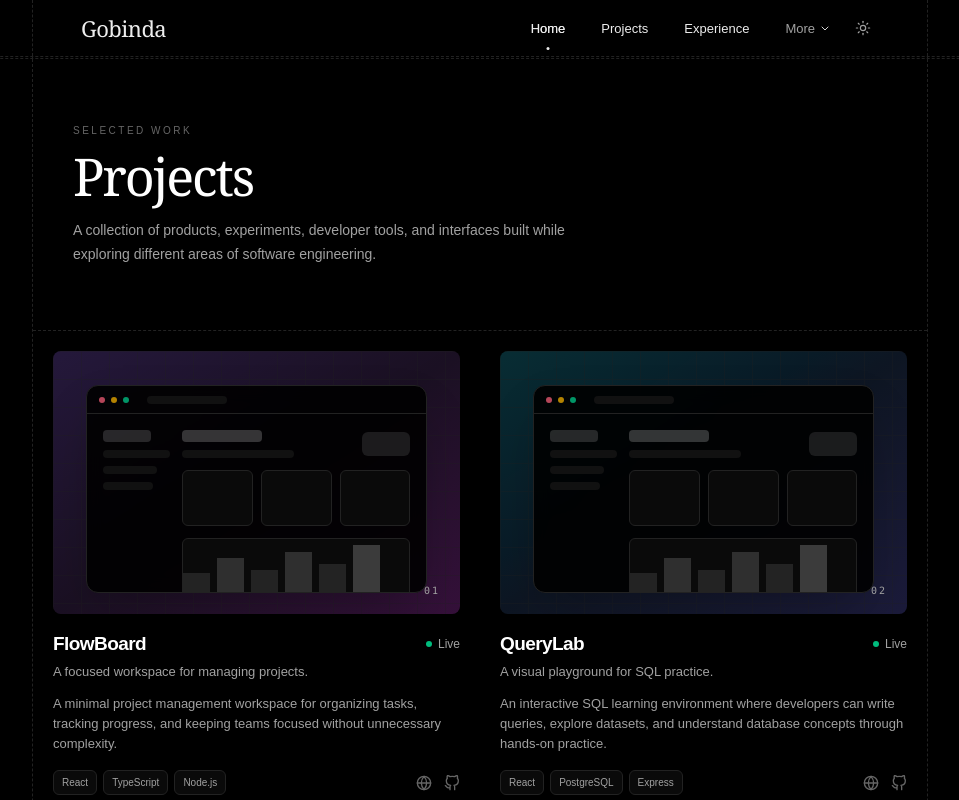
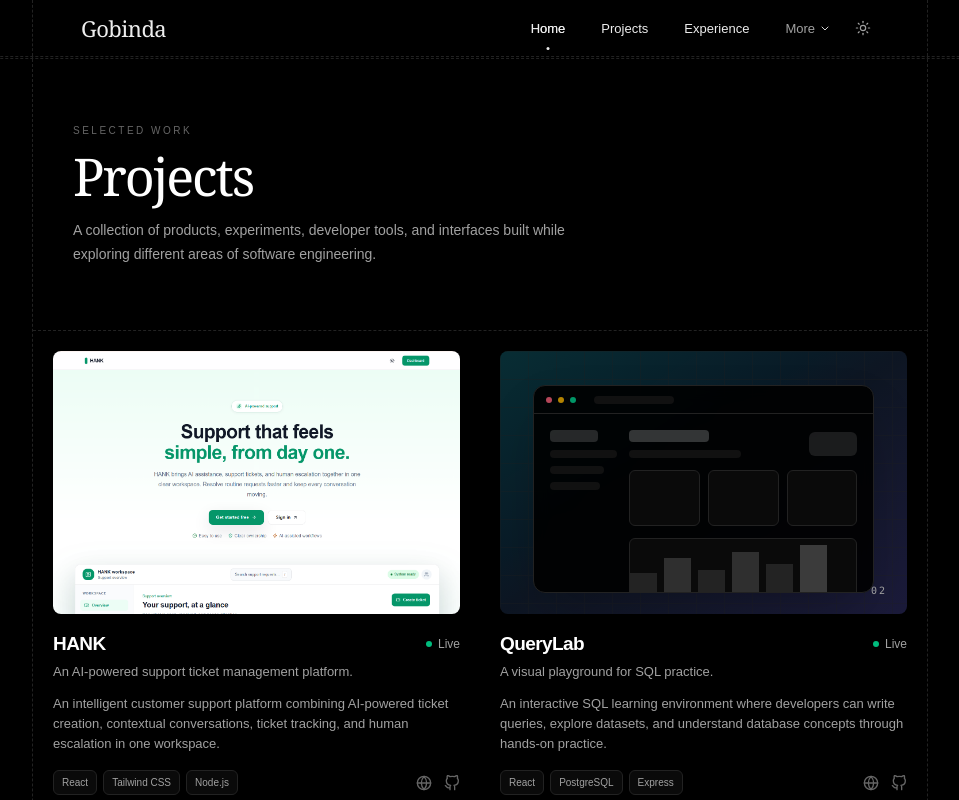
Before and after one commit to GOBINDA-GAGAN/GobindaGaganDey, a React (Vite) app in the folder client/: page /projects in a window 1280 px wide. Shown: the top 800 px of the page, without its empty margins (160-1119 px from the left). Built offline with nearby package versions, Linux system fonts and the light colour scheme; a web font is replaced by a local one.

Commit message:
Refactor code structure for improved readability and maintainability

```diff
--- a/client/data/projects.js
+++ b/client/data/projects.js
@@ -1,16 +1,23 @@
 export const projects = [
   {
     id: 1,
-    title: "FlowBoard",
+    title: "HANK",
     status: "Live",
-    shortDescription: "A focused workspace for managing projects.",
+    shortDescription: "An AI-powered support ticket management platform.",
     description:
-      "A minimal project management workspace for organizing tasks, tracking progress, and keeping teams focused without unnecessary complexity.",
-    technologies: ["React", "TypeScript", "Node.js"],
-    category: "Full Stack",
+      "An intelligent customer support platform combining AI-powered ticket creation, contextual conversations, ticket tracking, and human escalation in one workspace.",
+    technologies: [
+      "React",
+      "Tailwind CSS",
+      "Node.js",
+      "Express.js",
+      "MongoDB",
+      "Groq AI",
+    ],
+    category: "Full Stack / AI",
     year: "2026",
-    image: null,
-    gradient: "from-violet-500/20 via-purple-500/10 to-fuchsia-500/20",
+    image: "/hank-dashboard.png",
+    gradient: "from-emerald-500/20 via-green-500/10 to-teal-500/20",
     liveUrl: "#",
     githubUrl: "#",
     featured: true,
```
Also changed, not shown: client/public/hank-dashboard.png (added).
